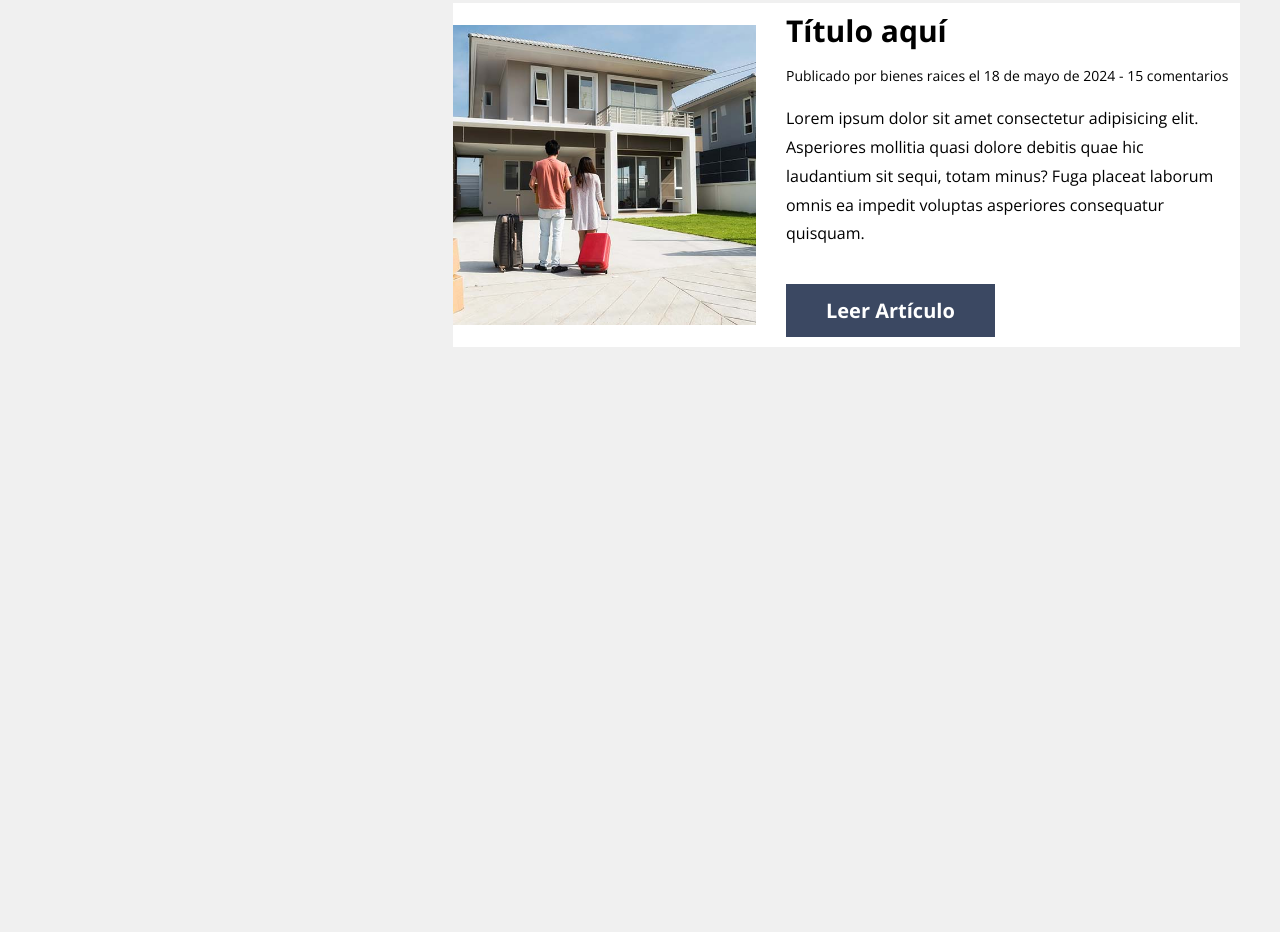
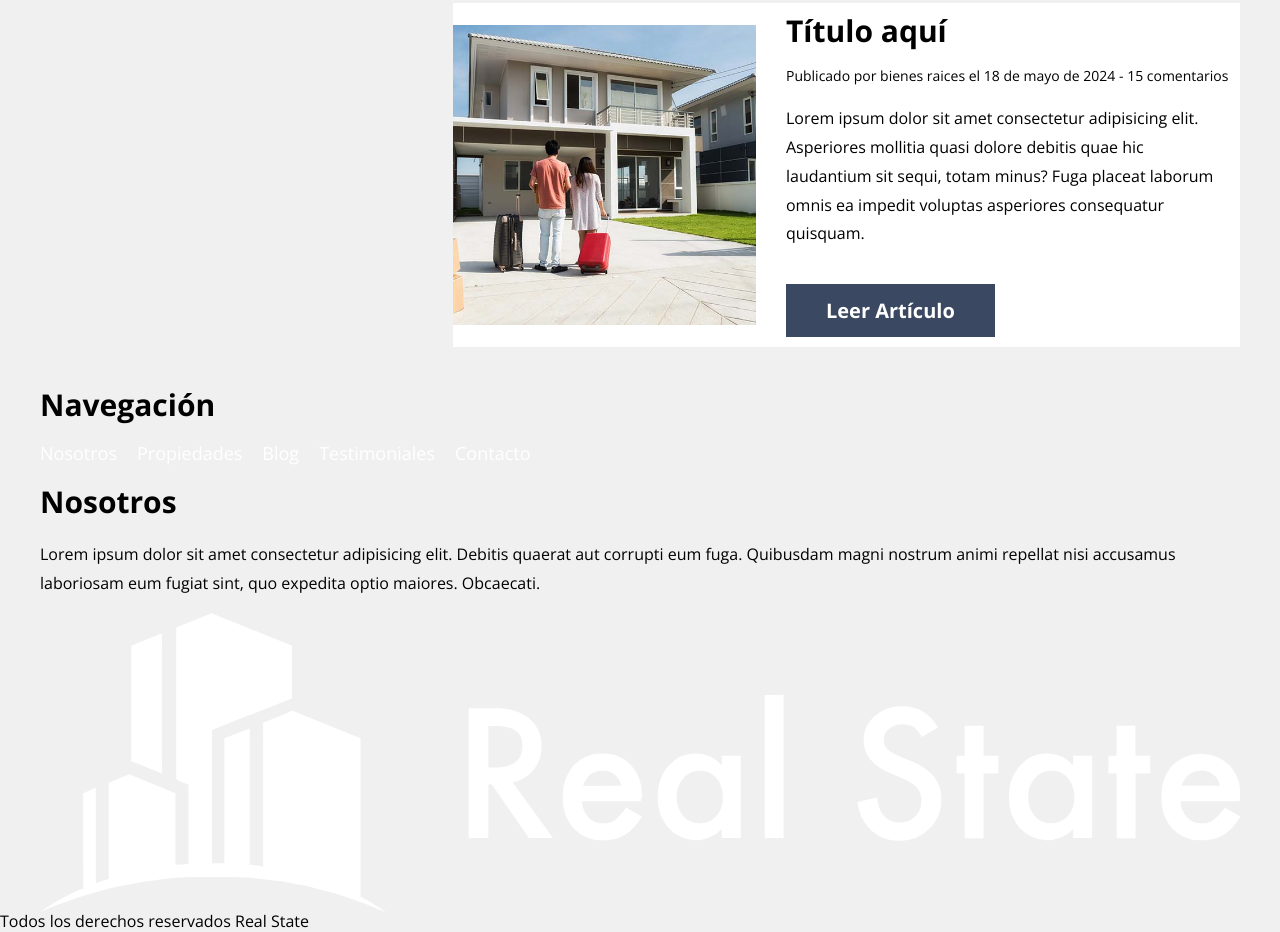
Before and after one commit to HenryTene/realState, a website: page index.html in a window 1280 px wide. Shown: the part 3508-4440 px from the top of the page. Before the commit the page ends 3875 px from the top, so only its background shows below. Drawn offline with nearby package versions, Linux system fonts and the light colour scheme; files that its build step writes are made by us from their sources; files whose address does not match are found by name.

Commit message:
:sparkles: Se agrega  estructura html a la seccion del footer

```diff
--- a/index.html
+++ b/index.html
@@ -225,6 +225,42 @@
             </div> <!--.entrada-->
         </section>
     </div>
+    <footer class="footer">
+        <div class="footer__grid contenedor">
+            <div class="footer__box">
+                <h3 class="footer__heading">
+                    Navegación
+                </h3>
+
+                <nav class="navegacion">
+                    <a href="#" class="navegacion__link navegacion__link--vertical">Nosotros</a>
+                    <a href="#" class="navegacion__link navegacion__link--vertical">Propiedades</a>
+                    <a href="#" class="navegacion__link navegacion__link--vertical">Blog</a>
+                    <a href="#" class="navegacion__link navegacion__link--vertical">Testimoniales</a>
+                    <a href="#" class="navegacion__link navegacion__link--vertical">Contacto</a>
+                </nav>
+
+            </div>
+
+            <div class="footer__box">
+                <h3 class="footer__heading">
+                    Nosotros
+                </h3>
+                <p class="footer__texto">
+                    Lorem ipsum dolor sit amet consectetur adipisicing elit. Debitis quaerat aut corrupti eum fuga.
+                    Quibusdam magni nostrum animi repellat nisi accusamus laboriosam eum fugiat sint, quo expedita optio
+                    maiores. Obcaecati.
+                </p>
+            </div>
+
+            <div class="footer__box">
+                <img src="build/img/logo.svg" alt="imagen logo">
+            </div>
+        </div>
+        <div class="footer__copyright">
+            Todos los derechos reservados Real State
+        </div>
+    </footer>
 </body>
 
 </html>
```
